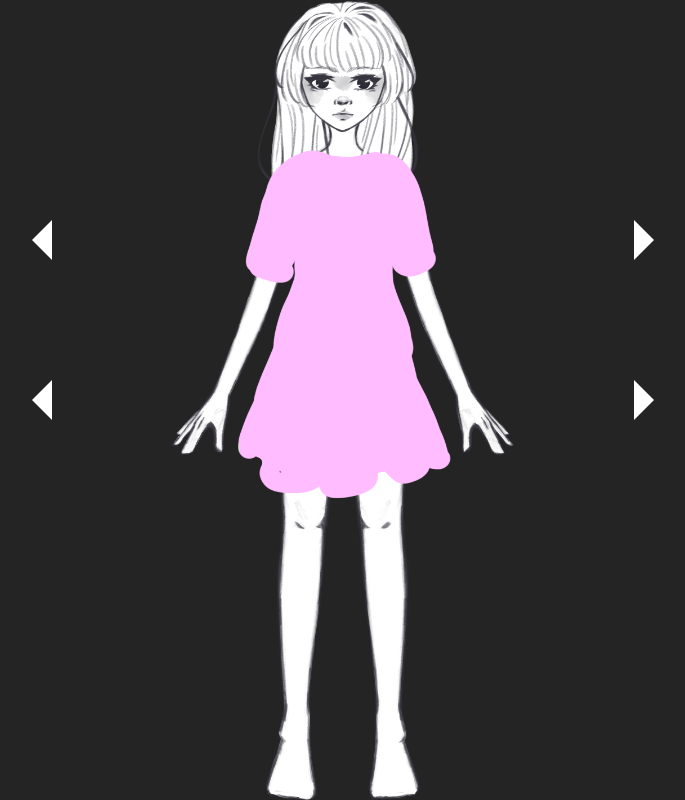
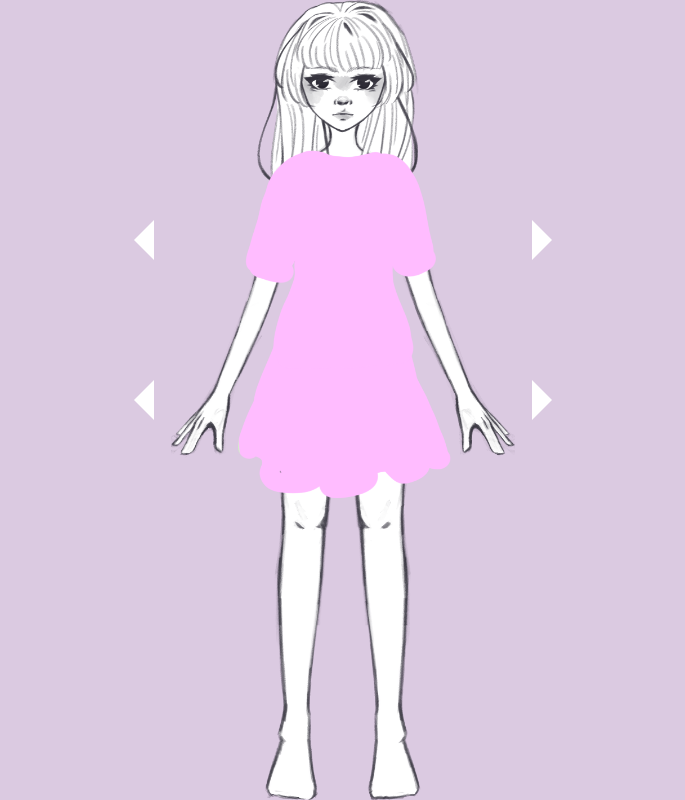
Before and after one commit to Michaela565/dress-me-up-game, a React (Vite) app: page / in a window 1280 px wide. Shown: the whole page, without its empty margins (489-1174 px from the left). Built offline with nearby package versions, Linux system fonts and the light colour scheme.

Commit message:
change arrow layout
put arrows in more desired position

```diff
--- a/src/App.css
+++ b/src/App.css
@@ -39,22 +39,24 @@
 
 .arrow-top{
   grid-row: 2/3;
+
+}
+
+.arrow-div{
   display: flex;
-  justify-content: center;
-  align-items: center;
+  width: 100%;
 }
 
 .arrow-bottom{
   grid-row: 3 / 4;
-  display: flex;
-  justify-content: center;
-  align-items: center;
 }
 
 .forward{
   grid-column: 4/5;
+  justify-content: flex-start;
 }
 
 .back{
   grid-column: 2/3;
+  justify-content: flex-end;
 }
--- a/src/App.tsx
+++ b/src/App.tsx
@@ -40,7 +40,7 @@ function App() {
         <Character imagePath={characterImg} />
         <Top imagePath={tops[currentTop]} />
         <Arrow
-          className="arrow-top forward"
+          className="arrow-div arrow-top forward"
           orientation="forward"
           onClick={(event) => {
             handleChangeClothes(
@@ -53,7 +53,7 @@ function App() {
           }}
         />
         <Arrow
-          className="arrow-top back"
+          className="arrow-div arrow-top back"
           orientation="back"
           onClick={(event) => {
             handleChangeClothes(
@@ -66,8 +66,9 @@ function App() {
           }}
         />
         <Bottom imagePath={bottoms[currentBottom]} />
+
         <Arrow
-          className="arrow-bottom forward"
+          className="arrow-div arrow-bottom forward"
           orientation="forward"
           onClick={(event) => {
             handleChangeClothes(
@@ -79,8 +80,9 @@ function App() {
             );
           }}
         />
+
         <Arrow
-          className="arrow-bottom back"
+          className="arrow-div arrow-bottom back"
           orientation="back"
           onClick={(event) => {
             handleChangeClothes(
--- a/src/components/Arrow.tsx
+++ b/src/components/Arrow.tsx
@@ -4,17 +4,18 @@ import backArrowSvg from "../assets/arrow_back.svg";
 interface Props {
   orientation: "back" | "forward";
   onClick: (event: React.MouseEvent) => void;
-  className: string;
+  className?: string;
 }
 
 const Arrow = ({ orientation, onClick, className }: Props) => {
   return (
-    <img
-      className={className}
-      onClick={onClick}
-      src={orientation == "forward" ? forwardArrowSvg : backArrowSvg}
-      alt="arrow"
-    />
+    <div className={className}>
+      <img
+        onClick={onClick}
+        src={orientation == "forward" ? forwardArrowSvg : backArrowSvg}
+        alt="arrow"
+      />
+    </div>
   );
 };
 
--- a/src/index.css
+++ b/src/index.css
@@ -5,7 +5,7 @@
 
   color-scheme: light dark;
   color: rgba(255, 255, 255, 0.87);
-  background-color: #242424;
+  background-color: #DBCAE1;
 
   font-synthesis: none;
   text-rendering: optimizeLegibility;
```
